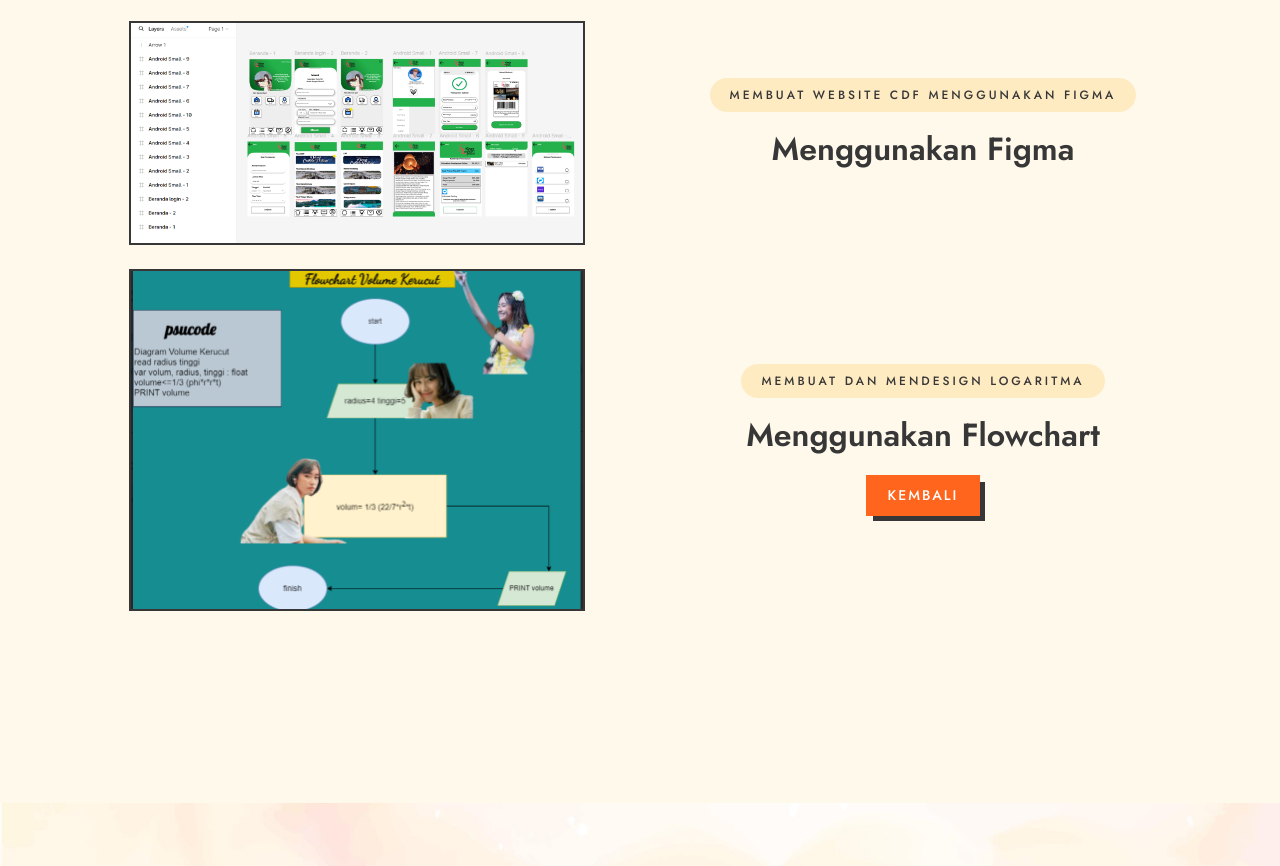
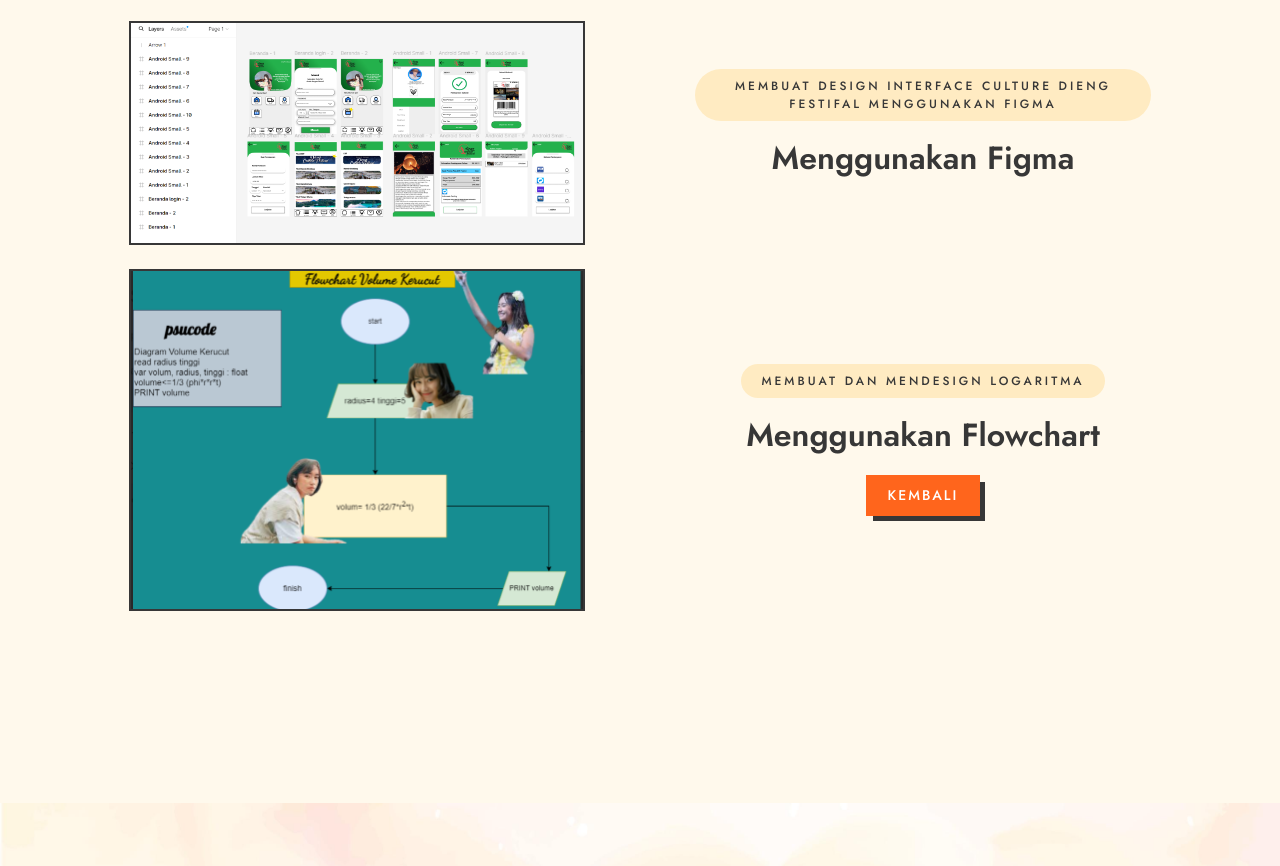
Before and after one commit to bagus622/bagus622.github.io, a plain HTML site: page index.html in a window 1280 px wide. Shown: the part 3816-4682 px from the top of the page. Drawn offline with nearby package versions, Linux system fonts and the light colour scheme.

Commit message:
index.html

```diff
--- a/index.html
+++ b/index.html
@@ -248,7 +248,7 @@
                     </div>
                     <div class="col-md-6 col-lg-5">
                         <div class="portofolio-text">
-                            <span>Membuat Website CDF menggunakan Figma</span>
+                            <span>Membuat Design interface Culture Dieng Festifal menggunakan Figma</span>
                             <h4>Menggunakan Figma</h4>
                         </div>
                 </div>
```
